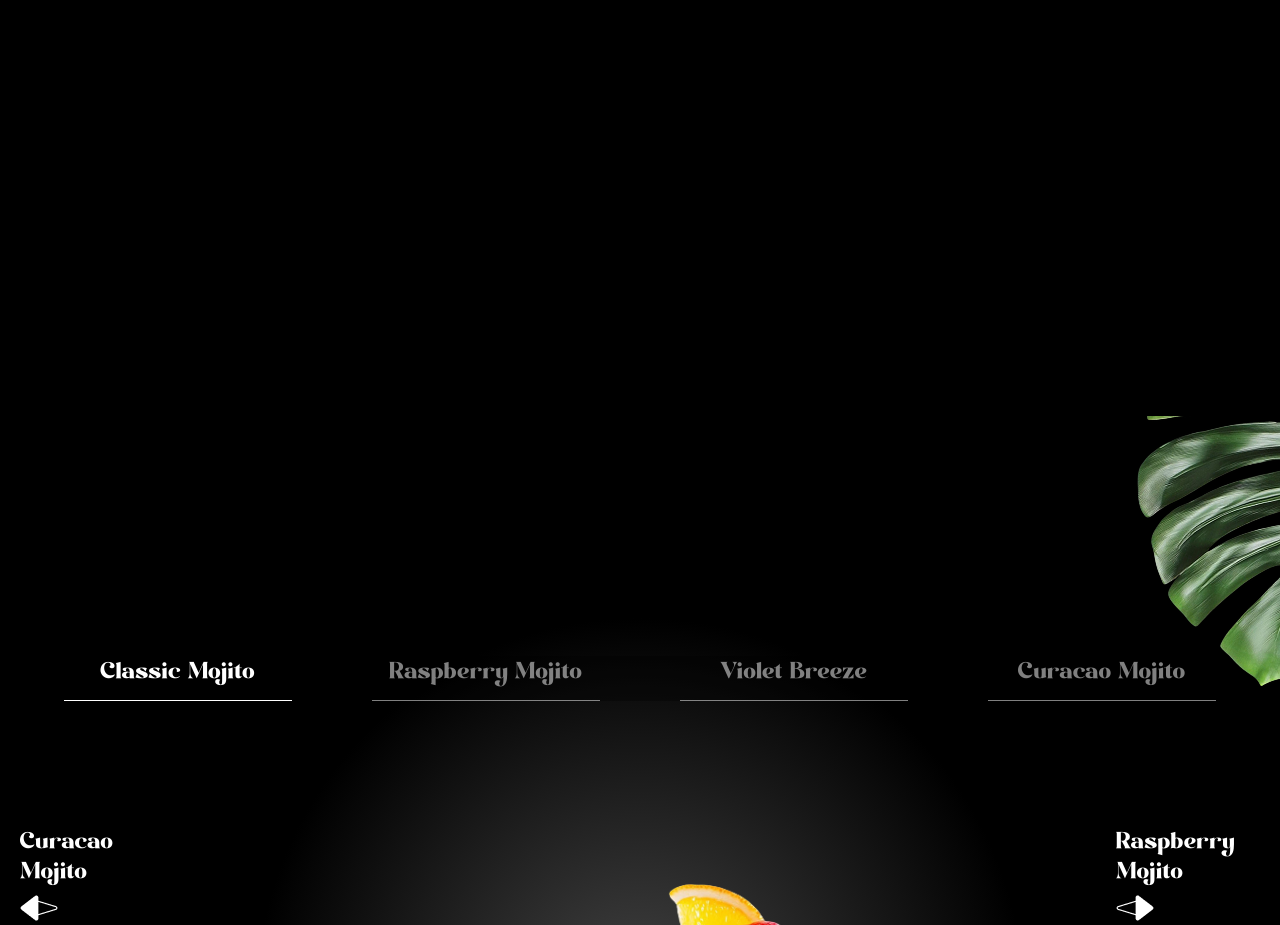
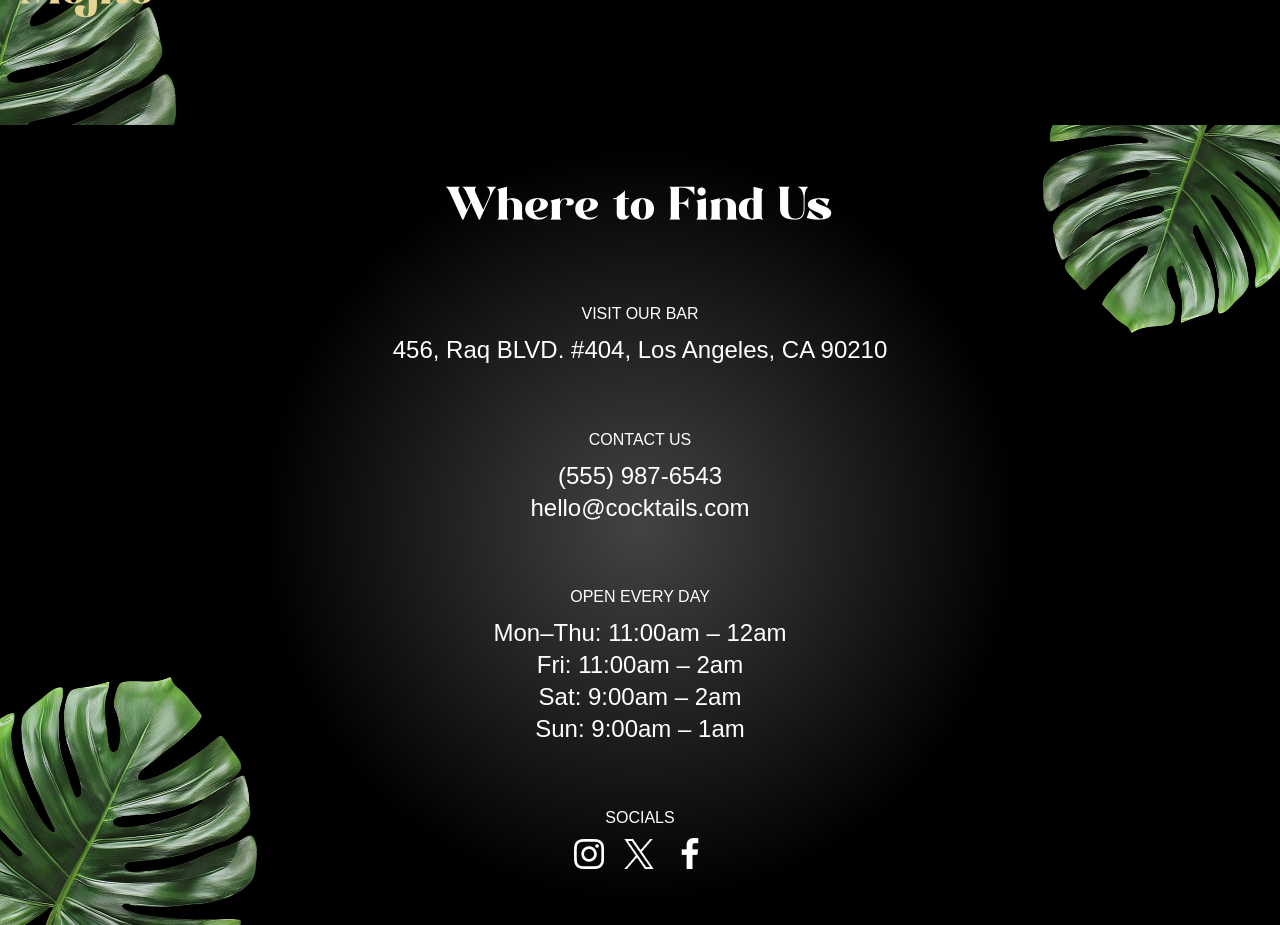
Before and after one commit to Masthw/gsap_cocktails, a React (Vite) app: page / in a window 1280 px wide. Shown: the part 4980-5905 px from the top of the page. Before the commit the page ends 5025 px from the top, so only its background shows below. Built offline with nearby package versions, Linux system fonts and the light colour scheme; a web font is replaced by a local one.

Commit message:
:sparkles: feat: implement Contact Section

```diff
--- a/src/App.jsx
+++ b/src/App.jsx
@@ -6,6 +6,7 @@ import Cocktails from "./components/Cocktails";
 import About from "./components/About";
 import Art from "./components/Art";
 import Menu from "./components/Menu";
+import Contact from "./components/Contact";
 
 gsap.registerPlugin(ScrollTrigger, SplitText);
 
@@ -18,6 +19,7 @@ const App = () => {
       <About />
       <Art />
       <Menu />
+      <Contact />
     </main>
   );
 };
--- /dev/null
+++ b/src/components/Contact.jsx
@@ -0,0 +1,88 @@
+import { useGSAP } from "@gsap/react";
+import { openingHours, socials } from "../../constants";
+import gsap from "gsap";
+import { SplitText } from "gsap/all";
+
+const Contact = () => {
+  useGSAP(() => {
+    const titleSplit = SplitText.create("#contact h2", {
+      type: "words",
+    });
+
+    const timeline = gsap.timeline({
+      scrollTrigger: {
+        trigger: "#contact",
+        start: "top center",
+      },
+      ease: "power1.inOut",
+    });
+    timeline
+      .from(titleSplit.words, {
+        opacity: 0,
+        yPercent: 100,
+        stagger: 0.02,
+      })
+      .from("#contact h3, #contact p", {
+        opacity: 0,
+        stagger: 0.02,
+        yPercent: 100,
+      })
+      .to('#f-right-leaf', {
+        y: '-50', duration: 1, ease: 'power1.inOut',
+      }).to('#f-left-leaf', {
+        y: '50', duration: 1, ease: 'power1.inOut',
+      }, '<');
+  });
+  return (
+    <footer id="contact">
+      <img
+        src="/images/footer-right-leaf.png"
+        alt="leaf-right"
+        id="f-right-leaf"
+      />
+      <img
+        src="/images/footer-left-leaf.png"
+        alt="leaf-left"
+        id="f-left-leaf"
+      />
+      <div className="content">
+        <h2>Where to Find Us</h2>
+        <div>
+          <h3>Visit Our Bar</h3>
+          <p>456, Raq BLVD. #404, Los Angeles, CA 90210</p>
+        </div>
+        <div>
+          <h3>Contact Us</h3>
+          <p>(555) 987-6543</p>
+          <p>hello@cocktails.com</p>
+        </div>
+        <div>
+          <h3>Open Every Day</h3>
+          {openingHours.map((time) => (
+            <p key={time.day}>
+              {time.day}: {time.time}
+            </p>
+          ))}
+        </div>
+        <div>
+          <h3>Socials</h3>
+          <div className="flex-center gap-5">
+            {socials.map((social) => (
+              <a
+                key={social.name}
+                href={social.url}
+                target="_blank"
+                rel="noopener noreferrer"
+                aria-label={social.name}
+              >
+                <img src={social.icon} />
+              </a>
+            ))}
+          </div>
+        </div>
+      </div>
+    </footer>
+  );
+};
+
+export default Contact;
--- a/src/index.css
+++ b/src/index.css
@@ -61,7 +61,7 @@ body {
 
 @layer components {
   main {
-    @apply w-full overflow-x-hidden overflow-y-hidden;
+    @apply w-full overflow-x-hidden;
   }
 
   nav {
```
